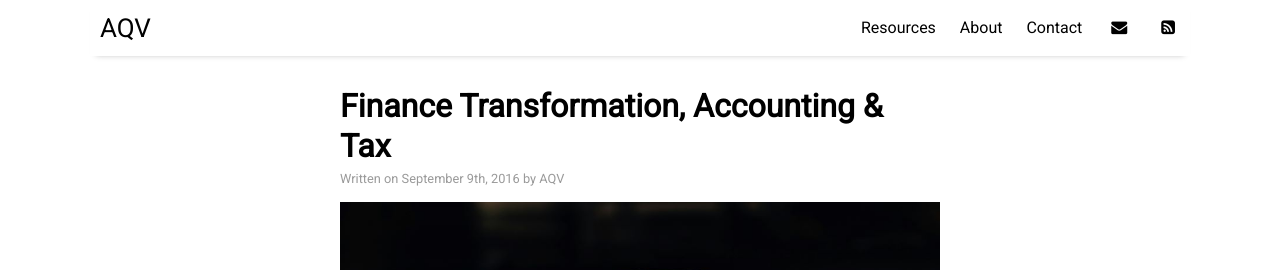
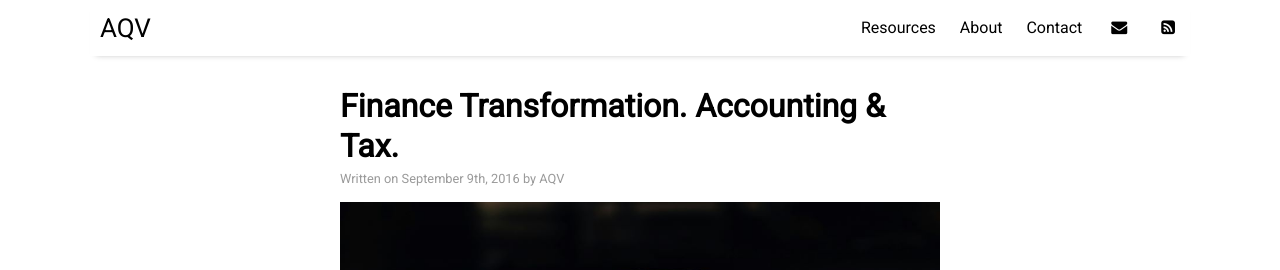
Before and after one commit to aqv-us/aqv-us, a Jekyll site: the page built from _posts/2016-09-09-text-formatting.md, in a window 1280 px wide and 900 px high. Shown: the top 270 px of the window. Built offline with Jekyll 4.4.1, drawn with Linux system fonts in a browser that asks for light colours; nearby versions of some CDN libraries; formulas are drawn with MathJax 3; comment, search, counter and statistics services are not loaded.

```diff
--- a/_posts/2016-09-09-text-formatting.md
+++ b/_posts/2016-09-09-text-formatting.md
@@ -1,6 +1,6 @@
 ---
 layout: post
-title: "Finance Transformation, Accounting & Tax"
+title: "Finance Transformation. Accounting & Tax."
 author: "AQV"
 categories: sample
 tags: [sample]
```
